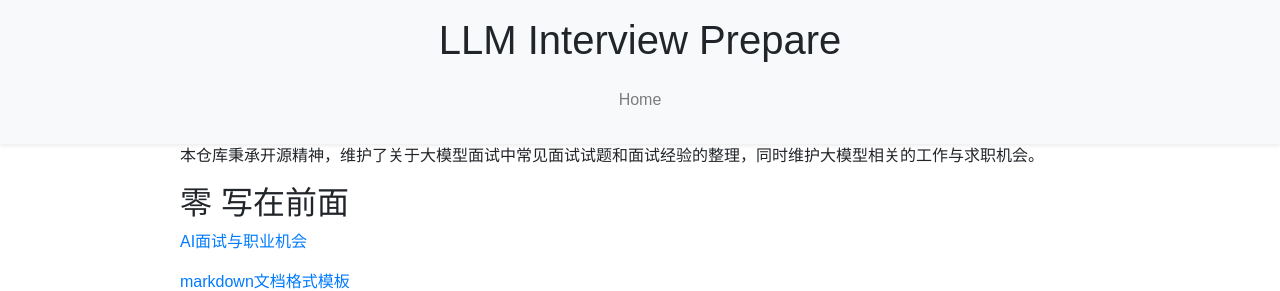
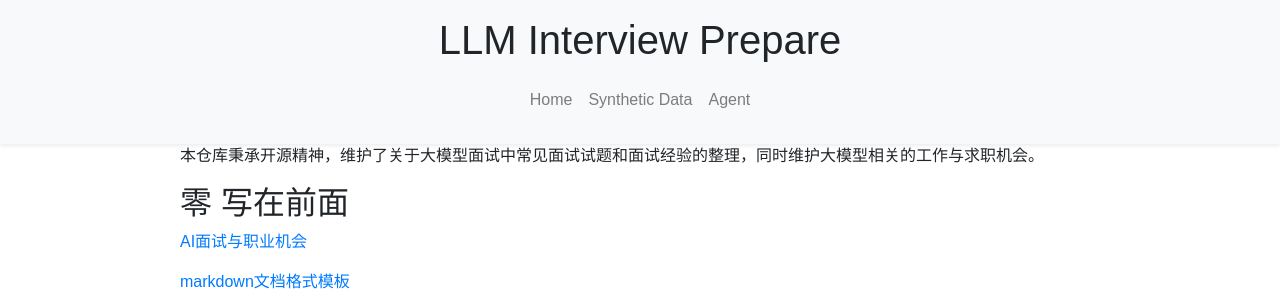
Before and after one commit to Joining-AI/LLM_Interview_Prepare, a Jekyll site: the page built from docs/README.md, in a window 1280 px wide. Shown: the top 291 px of the page. Built offline with Jekyll 4.4.1, drawn with Linux system fonts in a browser that asks for light colours; nearby versions of some CDN libraries; our own code applies the rules of GitHub Pages for plain Markdown files; formulas are drawn with MathJax 3.

Commit message:
'modify_layout'

```diff
--- a/docs/_config.yml
+++ b/docs/_config.yml
@@ -10,4 +10,9 @@ theme: jekyll-theme-minimal
 # Navigation links
 nav_links:
   - title: "Home"
-    url: "/"
+    url: "https://sjtujoining.com/"
+  - title: "Synthetic Data"
+    url: "https://joining-ai.github.io/SyntheticData/"
+
+  - title: "Agent"
+    url: "https://github.com/Joining-AI/JoinQwen"
```
